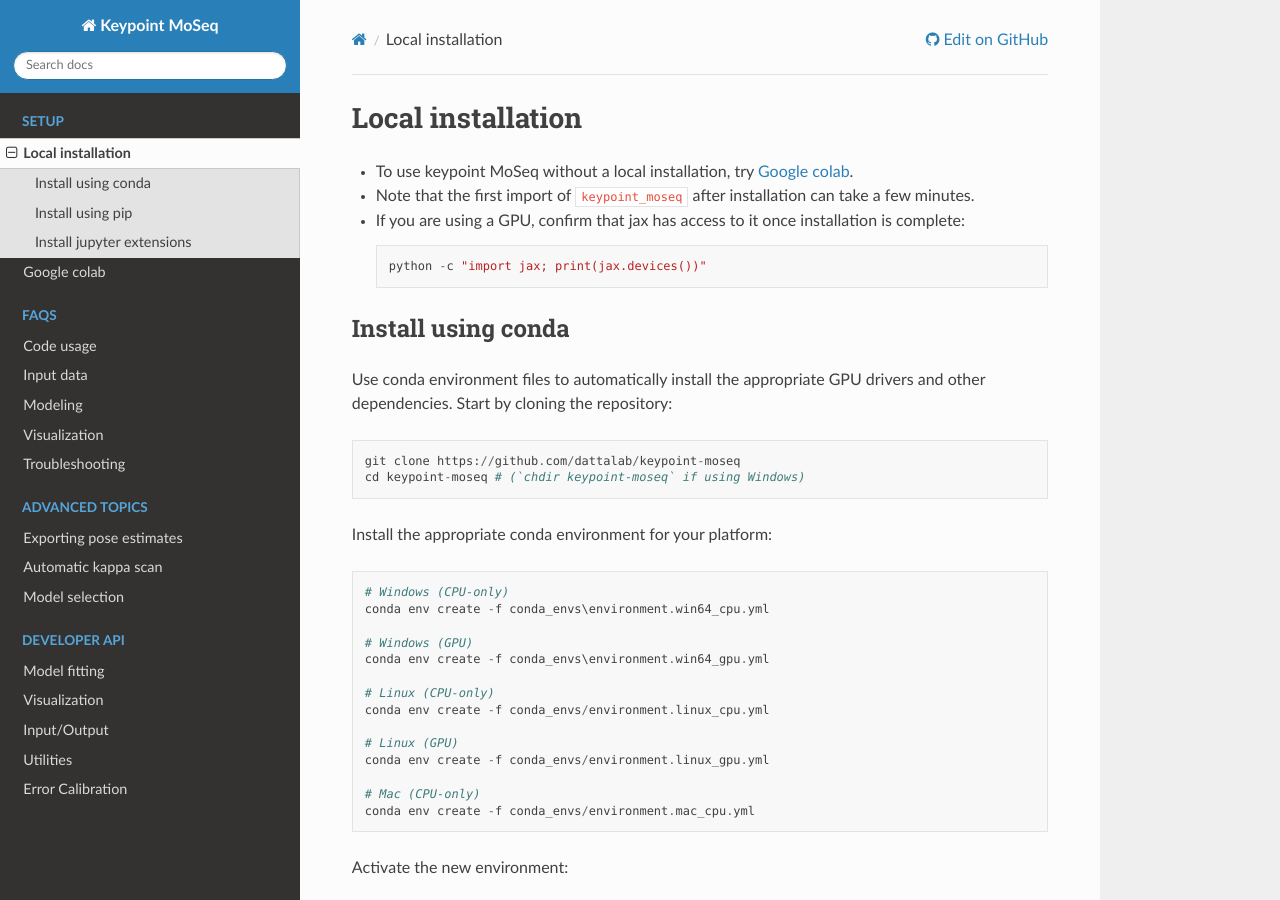
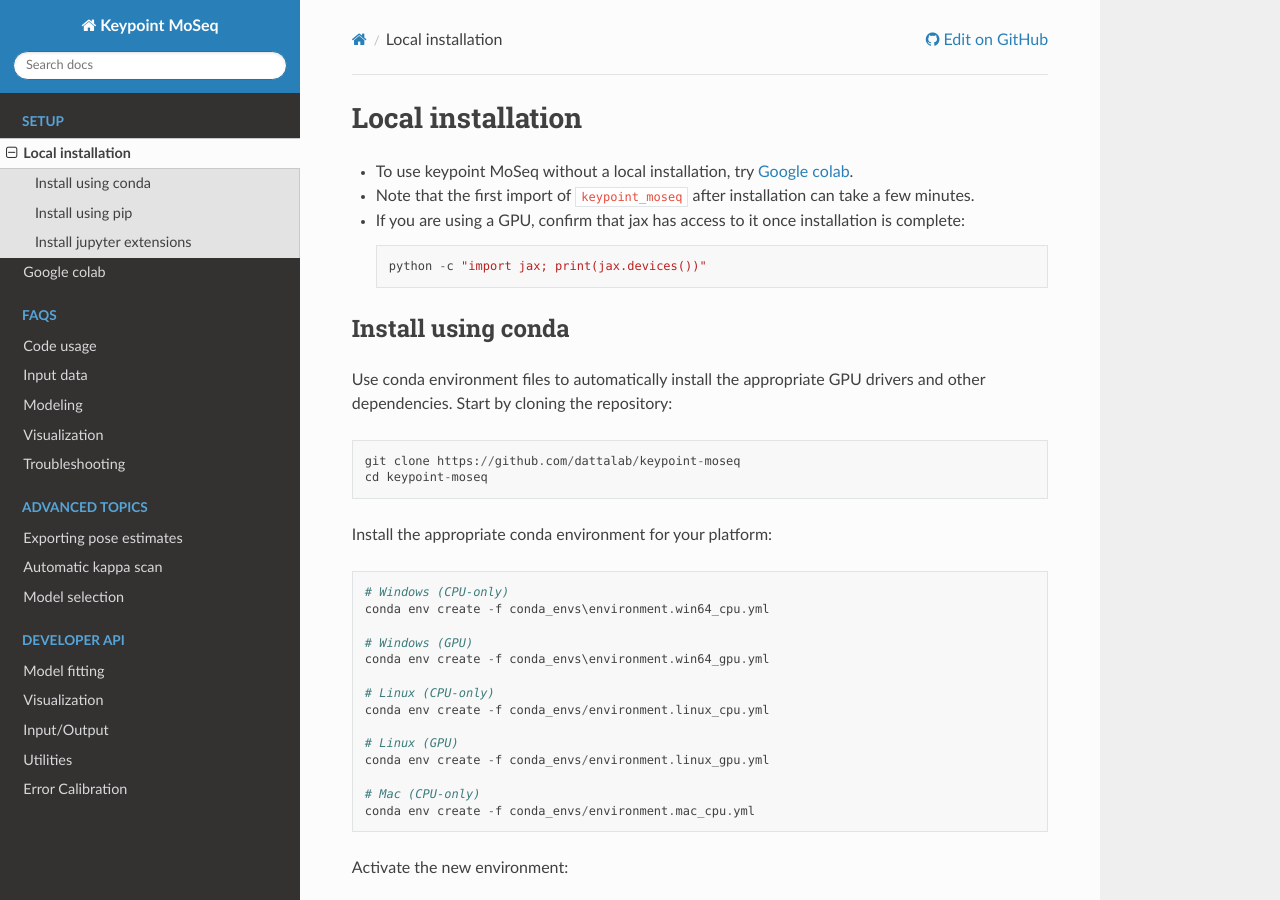
Before and after one commit to dattalab/keypoint-moseq, a Sphinx documentation site: the page built from docs/source/install.rst, in a window 1280 px wide and 900 px high. Built offline with Sphinx 7.4.7 and the Read the Docs theme 2.0.0, drawn with Linux system fonts in a browser that asks for light colours; pages that are not in the unit, such as notebooks, are missing from menus.

Commit message:
Windows users can use "cd"

```diff
--- a/docs/source/install.rst
+++ b/docs/source/install.rst
@@ -14,7 +14,7 @@
 Use conda environment files to automatically install the appropriate GPU drivers and other dependencies. Start by cloning the repository::
 
    git clone https://github.com/dattalab/keypoint-moseq
-   cd keypoint-moseq # (`chdir keypoint-moseq` if using Windows)
+   cd keypoint-moseq
 
 Install the appropriate conda environment for your platform::
 
```
